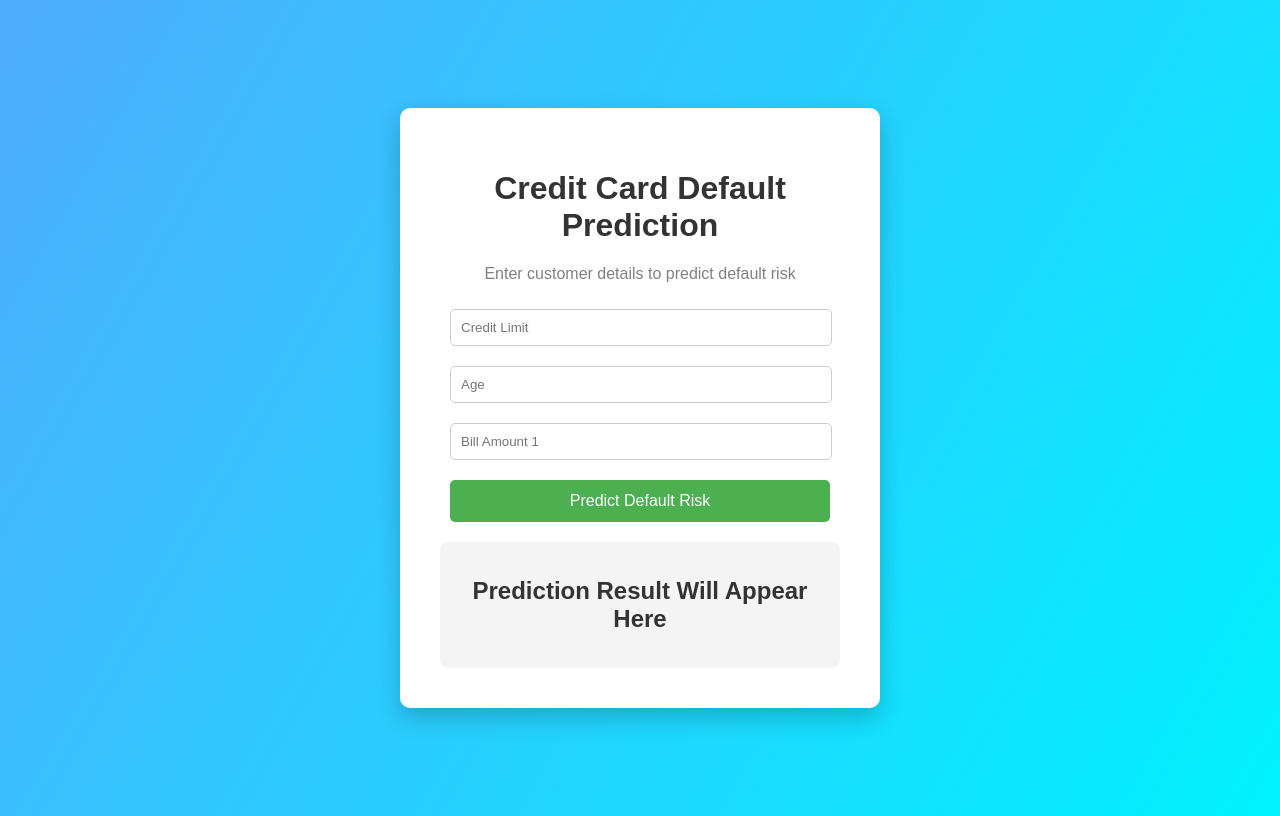
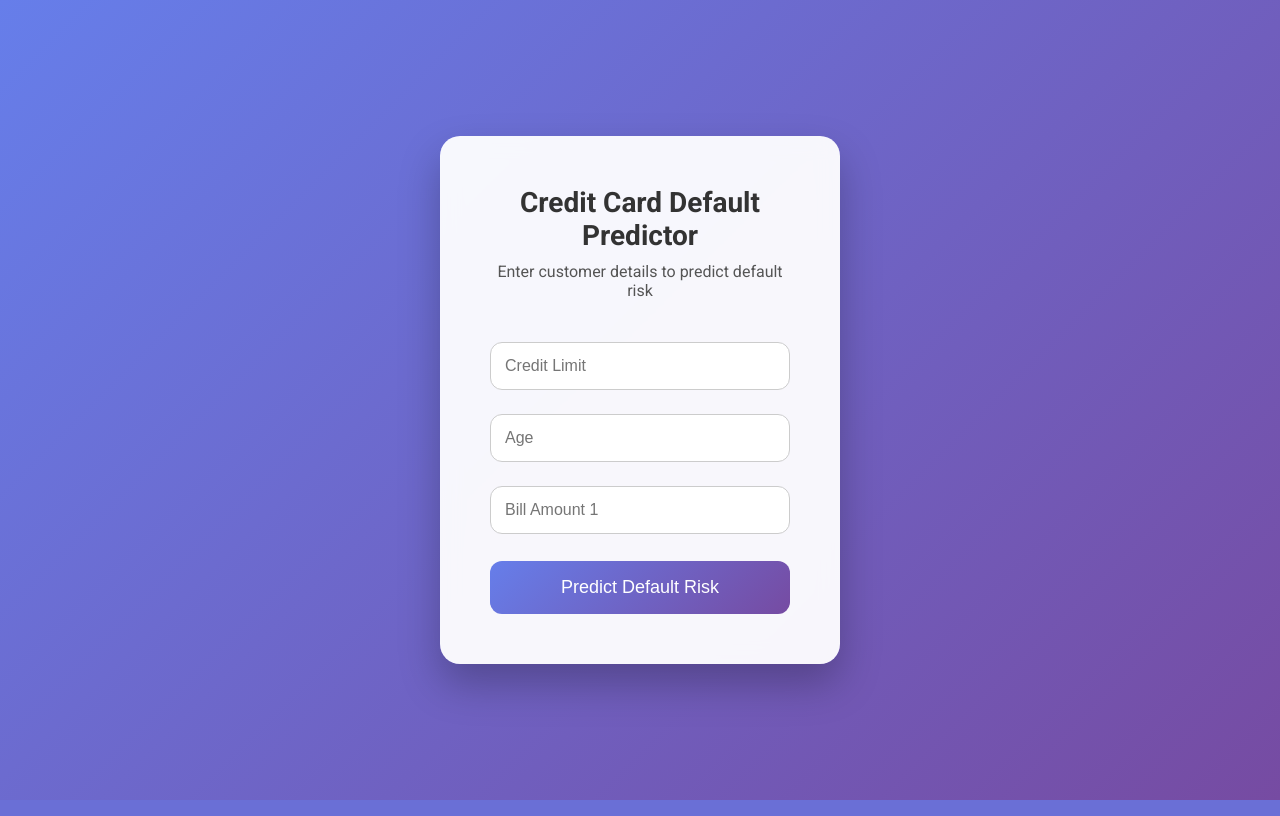
Before and after one commit to mannasumana/credit-card-app, a Flask app: page / in a window 1280 px wide. Run offline with Flask 3, Linux system fonts and the light colour scheme; parts of the project's set-up code (start-up, migrations or seed data) failed here and were passed over.

Commit message:
Update design and prediction display

```diff
--- a/app.py
+++ b/app.py
@@ -1,27 +1,28 @@
-from flask import Flask, request, jsonify, render_template
+from flask import Flask, render_template, request
+import pickle
+import numpy as np
 
 app = Flask(__name__)
 
-@app.route("/")
+# Load model and scaler
+model = pickle.load(open("model.pkl", "rb"))
+scaler = pickle.load(open("scaler.pkl", "rb"))
+
+@app.route("/", methods=["GET", "POST"])
 def home():
-    return render_template("index.html")
+    prediction_text = None
+    if request.method == "POST":
+        limit_bal = float(request.form["limit_bal"])
+        age = float(request.form["age"])
+        bill_amt1 = float(request.form["bill_amt1"])
 
-@app.route("/predict", methods=["POST"])
-def predict():
+        X = np.array([[limit_bal, age, bill_amt1]])
+        X_scaled = scaler.transform(X)
 
-    data = request.get_json()
+        prediction = model.predict(X_scaled)
+        prediction_text = "Default" if prediction[0] == 1 else "No Default"
 
-    limit_bal = float(data["limit_bal"])
-    age = float(data["age"])
-    bill_amt1 = float(data["bill_amt1"])
-
-    # simple demo prediction
-    if bill_amt1 > 4000:
-        prediction = "High Default Risk"
-    else:
-        prediction = "Low Default Risk"
-
-    return jsonify({"prediction": prediction})
+    return render_template("index.html", prediction_text=prediction_text)
 
 if __name__ == "__main__":
     app.run(debug=True)
--- a/static/style.css
+++ b/static/style.css
@@ -1,60 +1,86 @@
-body{
-    font-family: Arial;
-    background: linear-gradient(120deg,#4facfe,#00f2fe);
-    height:100vh;
-    display:flex;
-    justify-content:center;
-    align-items:center;
+/* Reset some defaults */
+* {
+    box-sizing: border-box;
+    margin: 0;
+    padding: 0;
 }
 
-.container{
-    background:white;
-    padding:40px;
-    border-radius:10px;
-    width:400px;
-    text-align:center;
-    box-shadow:0px 10px 25px rgba(0,0,0,0.2);
+body {
+    font-family: 'Roboto', sans-serif;
+    background: linear-gradient(135deg, #667eea, #764ba2); /* beautiful purple-blue gradient */
+    height: 100vh;
+    display: flex;
+    justify-content: center;
+    align-items: center;
 }
 
-h1{
-    color:#333;
+.container {
+    background: rgba(255, 255, 255, 0.95); /* slightly transparent white */
+    backdrop-filter: blur(10px); /* adds frosted glass effect */
+    padding: 50px;
+    border-radius: 20px;
+    width: 400px;
+    text-align: center;
+    box-shadow: 0 20px 40px rgba(0,0,0,0.25); /* soft shadow for depth */
+    transition: transform 0.3s ease;
 }
 
-p{
-    color:gray;
+.container:hover {
+    transform: translateY(-5px); /* subtle lift on hover */
 }
 
-.form-box input{
-    width:90%;
-    padding:10px;
-    margin:10px;
-    border-radius:5px;
-    border:1px solid #ccc;
+.header h1 {
+    color: #333;
+    font-size: 28px;
+    margin-bottom: 10px;
 }
 
-button{
-    width:95%;
-    padding:12px;
-    margin-top:10px;
-    background:#4CAF50;
-    color:white;
-    font-size:16px;
-    border:none;
-    border-radius:5px;
-    cursor:pointer;
+.header p {
+    color: #555;
+    margin-bottom: 30px;
+    font-size: 16px;
 }
 
-button:hover{
-    background:#45a049;
+.form-box input {
+    width: 100%;
+    padding: 14px;
+    margin: 12px 0;
+    border-radius: 12px;
+    border: 1px solid #ccc;
+    font-size: 16px;
+    transition: border 0.3s ease;
 }
 
-.result-box{
-    margin-top:20px;
-    padding:15px;
-    background:#f4f4f4;
-    border-radius:8px;
+.form-box input:focus {
+    border-color: #667eea; /* matches gradient */
+    outline: none;
 }
 
-#result{
-    color:#333;
+button {
+    width: 100%;
+    padding: 16px;
+    margin-top: 15px;
+    background: linear-gradient(135deg, #667eea, #764ba2);
+    color: white;
+    font-size: 18px;
+    border: none;
+    border-radius: 12px;
+    cursor: pointer;
+    transition: background 0.3s, transform 0.2s;
 }
+
+button:hover {
+    background: linear-gradient(135deg, #764ba2, #667eea);
+    transform: translateY(-2px);
+}
+
+.result-box {
+    margin-top: 25px;
+    padding: 20px;
+    background: #f1f1f1;
+    border-radius: 15px;
+    color: #333;
+    font-weight: bold;
+    font-size: 18px;
+    box-shadow: 0 5px 15px rgba(0,0,0,0.1);
+}
--- a/templates/index.html
+++ b/templates/index.html
@@ -1,62 +1,31 @@
 <!DOCTYPE html>
-<html>
+<html lang="en">
 <head>
+    <meta charset="UTF-8">
+    <meta name="viewport" content="width=device-width, initial-scale=1.0">
     <title>Credit Card Default Predictor</title>
-    <link rel="stylesheet" href="/static/style.css">
+    <link rel="stylesheet" href="{{ url_for('static', filename='style.css') }}">
+    <link href="https://fonts.googleapis.com/css2?family=Roboto:wght@400;700&display=swap" rel="stylesheet">
 </head>
+<body>
+    <div class="container">
+        <div class="header">
+            <h1>Credit Card Default Predictor</h1>
+            <p>Enter customer details to predict default risk</p>
+        </div>
 
-<body>
+        <form method="POST" action="/predict" class="form-box">
+            <input type="number" name="limit_bal" placeholder="Credit Limit" required>
+            <input type="number" name="age" placeholder="Age" required>
+            <input type="number" name="bill_amt1" placeholder="Bill Amount 1" required>
+            <button type="submit">Predict Default Risk</button>
+        </form>
 
-<div class="container">
-
-    <h1>Credit Card Default Prediction</h1>
-    <p>Enter customer details to predict default risk</p>
-
-    <div class="form-box">
-
-        <input type="number" id="limit_bal" placeholder="Credit Limit">
-        <input type="number" id="age" placeholder="Age">
-        <input type="number" id="bill_amt1" placeholder="Bill Amount 1">
-
-        <button onclick="predict()">Predict Default Risk</button>
-
+        {% if prediction_text %}
+        <div class="result-box">
+            <h2>{{ prediction_text }}</h2>
+        </div>
+        {% endif %}
     </div>
-
-    <div class="result-box">
-        <h2 id="result">Prediction Result Will Appear Here</h2>
-    </div>
-
-</div>
-
-<script>
-
-function predict(){
-
-    const data = {
-        limit_bal: document.getElementById("limit_bal").value,
-        age: document.getElementById("age").value,
-        bill_amt1: document.getElementById("bill_amt1").value
-    }
-
-    fetch("/predict",{
-        method:"POST",
-        headers:{
-            "Content-Type":"application/json"
-        },
-        body:JSON.stringify(data)
-    })
-
-    .then(response => response.json())
-    .then(data => {
-
-        document.getElementById("result").innerHTML =
-        "Prediction: " + data.prediction
-
-    })
-
-}
-
-</script>
-
 </body>
 </html>
```
